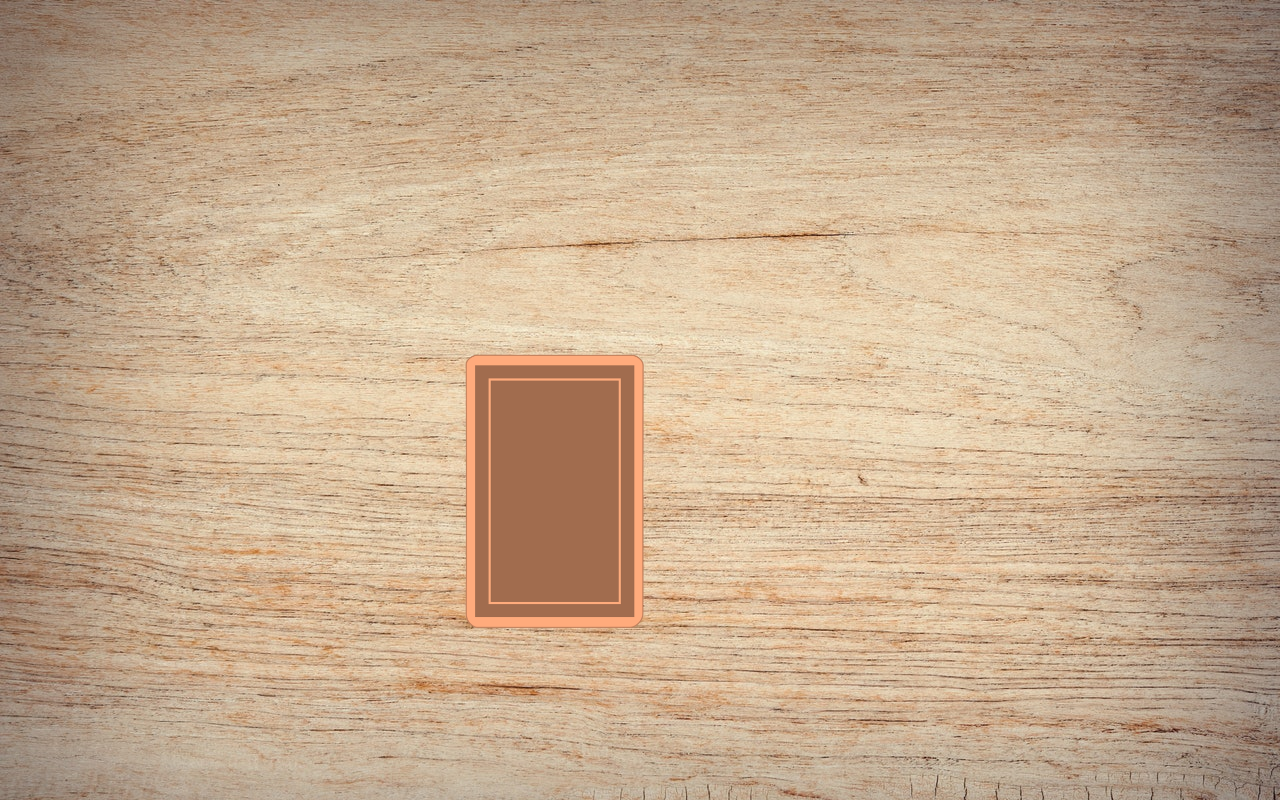
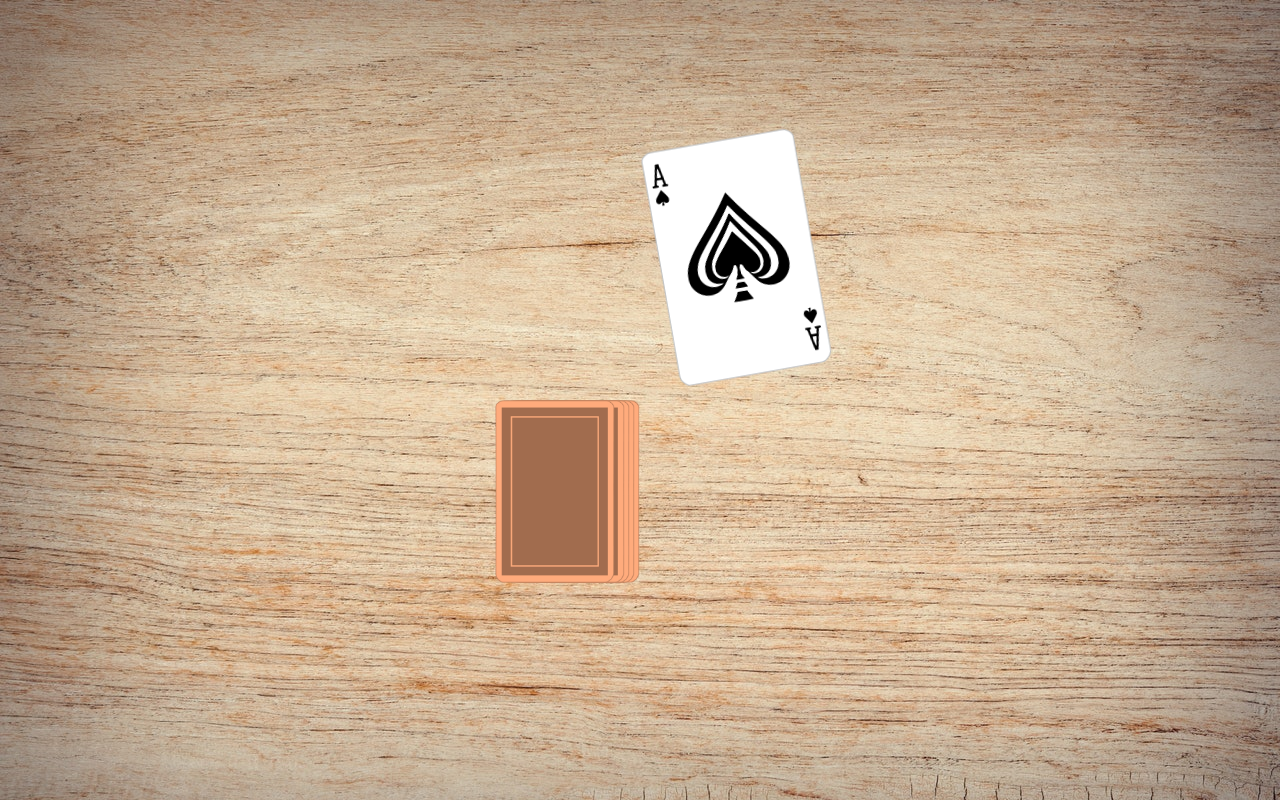
Before and after one commit to MarcoAngermann/RingOfFire, an Angular app: page /game in a window 1280 px wide. Both pictures are taken after a click on the picture 555 px from the left and 491 px from the top of the page. Built offline with nearby package versions, Linux system fonts and the light colour scheme.

Commit message:
show-card

```diff
--- a/src/app/game/game.component.html
+++ b/src/app/game/game.component.html
@@ -8,11 +8,17 @@
              alt="">
 
         <img (click)="pickCard()"
-             [class.pick-card]="pickCardAnimation"
              class="top-card"
              style="right: 25px"
              src="/assets/img/cards/card_cover.png"
              alt="">
+
+             <img (click)="pickCard()"
+             *ngIf="pickCardAnimation"
+             class="pick-card"
+             style="right: 25px"
+             src="/assets/img/cards/spade_1.png"
+             alt="">
       </div>
 
 </div>
--- a/src/app/game/game.component.scss
+++ b/src/app/game/game.component.scss
@@ -27,6 +27,23 @@
 }
 
 .pick-card {
-    transition: all 125ms ease-in-out;
-    transform: scale(1.5) !important;
+    animation: pick-card-animation 1s ease-in-out;
+    transform: scale(1.3) translateX(140px) translateY(-180px) rotate(-10deg);
 }
+
+@keyframes pick-card-animation {
+    0% {
+        transform: scale(1);
+    }
+
+    40% {
+        transform: scale(1.7);
+    }
+
+    60% {
+        transform: scale(1.7);
+    }
+    100% {
+        transform: scale(1.3) translateX(140px) translateY(-180px) rotate(-10deg);
+    }
+}
```
